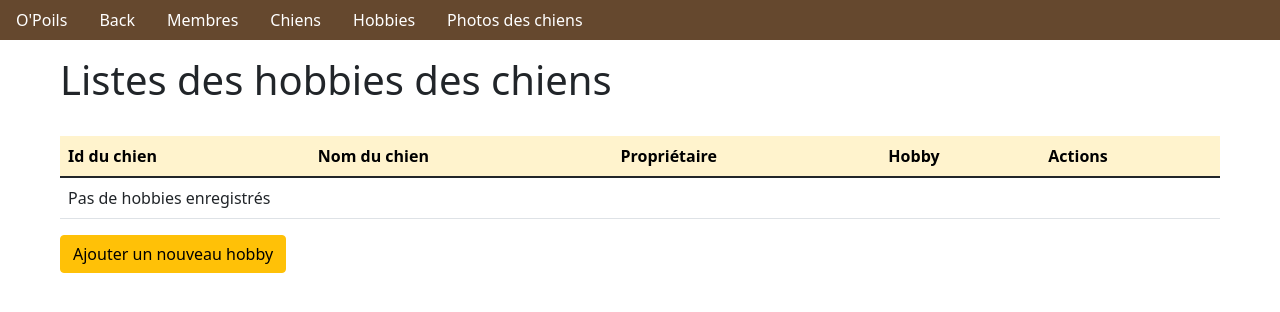
After one commit to Kathleen-Vierstraete/opoils-back, a Symfony app: template templates/back/hobby/list.html.twig in a window 1280 px wide. The commit adds this page. Shown: the top 312 px of the page. Run offline with Twig, Linux system fonts and the light colour scheme; the template is opened without the code that fills it, so the values that code supplies are empty; some libraries are stand-ins or nearby versions.

Commit message:
Attempt to create the hobbies route. Error with @ParamConverter. Function to work

```diff
--- a/templates/back/base_back.html.twig
+++ b/templates/back/base_back.html.twig
@@ -16,7 +16,7 @@
         <a class="nav-link text-white" href="{{ path('app_back_dog_index') }}">Chiens</a>
     </li>
     <li class="nav-item">
-        <a class="nav-link text-white" href="{{ path('app_back_hobby_index') }}">Hobbys</a>
+        <a class="nav-link text-white" href="{{ path('app_back_hobby_list') }}">Hobbies</a>
     </li>
         <a class="nav-link text-white" href="#">Photos des chiens</a>
     </li>
--- /dev/null
+++ b/templates/back/hobby/list.html.twig
@@ -0,0 +1,46 @@
+{% extends 'back/base_back.html.twig' %}
+
+{% block title %}Listes des hobbies des chiens{% endblock %}
+
+{% block body %}
+    <h1>Listes des hobbies des chiens</h1><br>
+
+    <table class="table table-hover ">
+        <thead class="table-warning">
+            <tr>
+                <th>Id du chien</th>
+                <th>Nom du chien</th>
+                <th>Propriétaire</th>
+                <th>Hobby</th>
+                <th>Actions</th>
+            </tr>
+        </thead>
+        <tbody>
+        {% for dog in dogs %}
+            <tr>
+                <td>{{ dog.id }}</td>
+                <td>{{ dog.name }}</td>
+                <td>{{ dog.member.pseudo }}</td>
+                <td>
+                {% for hobby in dog.hobbies %}
+                    <ul>
+                        <li> {{ hobby }}</li>
+                    </ul>
+                {% endfor %}
+                </td>
+                <td>
+                    <a class="btn btn-sm btn-info" href="{{ path('app_back_dog_show', {'id': dog.id}) }}">Voir le profil du membre</a>
+
+                    <a class="btn btn-sm btn-info" href="{{ path('app_back_dog_show', {'id': dog.id}) }}">Voir le profil du chien</a>
+                </td>
+            </tr>
+        {% else %}
+            <tr>
+                <td colspan="6">Pas de hobbies enregistrés</td>
+            </tr>
+        {% endfor %}
+        </tbody>
+    </table>
+
+    <a class="btn btn-warning" href="{{ path('app_back_dog_new') }}">Ajouter un nouveau hobby</a>
+{% endblock %}
```
Also changed, not shown: src/Controller/Back/HobbyController.php (+22 -0 lines), src/Controller/Back/hobby.md (added, +37 -0 lines).
